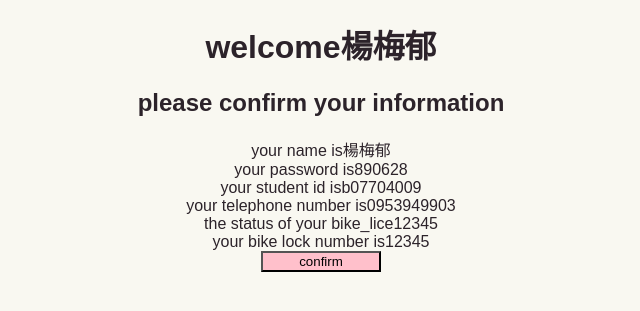
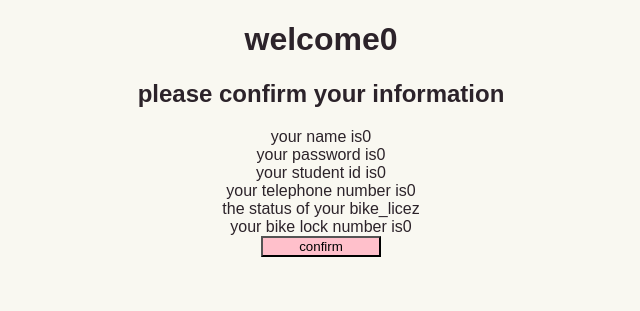
Before and after one commit to b07704009/108-1-PBC-final-group7, a Flask app: template templates/index3.html in a window 1280 px wide. Shown: the top 311 px of the page, without its empty margins (319-959 px from the left). Run offline with Flask 2, Linux system fonts and the light colour scheme; the template is opened without the code that fills it, so the values that code supplies are empty; parts of the project's set-up code (start-up, migrations or seed data) failed here and were passed over.

Commit message:
。。。

```diff
--- a/templates/index3.html
+++ b/templates/index3.html
@@ -13,26 +13,26 @@
         </style>
   </head>
   <body>
-    <h1>welcome楊梅郁</h1>
+    <h1>welcome0</h1>
     <h2>please confirm your information</h2>
     <section class="information check">
       <div class="name" style="text-align: center">
-        <label>your name is楊梅郁</label>
+        <label>your name is0</label>
       </div>
       <div class="password" style="text-align: center">
-        <label>your password is890628</label>
+        <label>your password is0</label>
       </div>
       <div class="student_id" style="text-align: center">
-        <label>your student id isb07704009</label>
+        <label>your student id is0</label>
       </div>
       <div class="telephone" style="text-align: center">
-        <label>your telephone number is0953949903</label>
+        <label>your telephone number is0</label>
       </div>
       <div class="license" style="text-align: center">
-        <label>the status of your bike_lice12345</label>
+        <label>the status of your bike_licez</label>
       </div>
       <div class="lock_number" style="text-align: center">
-        <label>your bike lock number is12345</label>
+        <label>your bike lock number is0</label>
       </div>
       <div class="button" style="margin:0 auto; width:250px;">
         <input onclick="location.href='http://127.0.0.1:5000/entered'" style="width:120px; background-color:pink;" type="button" value="confirm">
--- a/web_main.py
+++ b/web_main.py
@@ -6,12 +6,13 @@ Created on 25 DEC 23:14
 """
 
 import os
+
 import dominate
+import mysql
 from dominate import tags
 from flask import Flask, render_template, request
 
 import sql_function
-import mysql
 
 name_list = [0]
 student_id_dict = dict()
```
